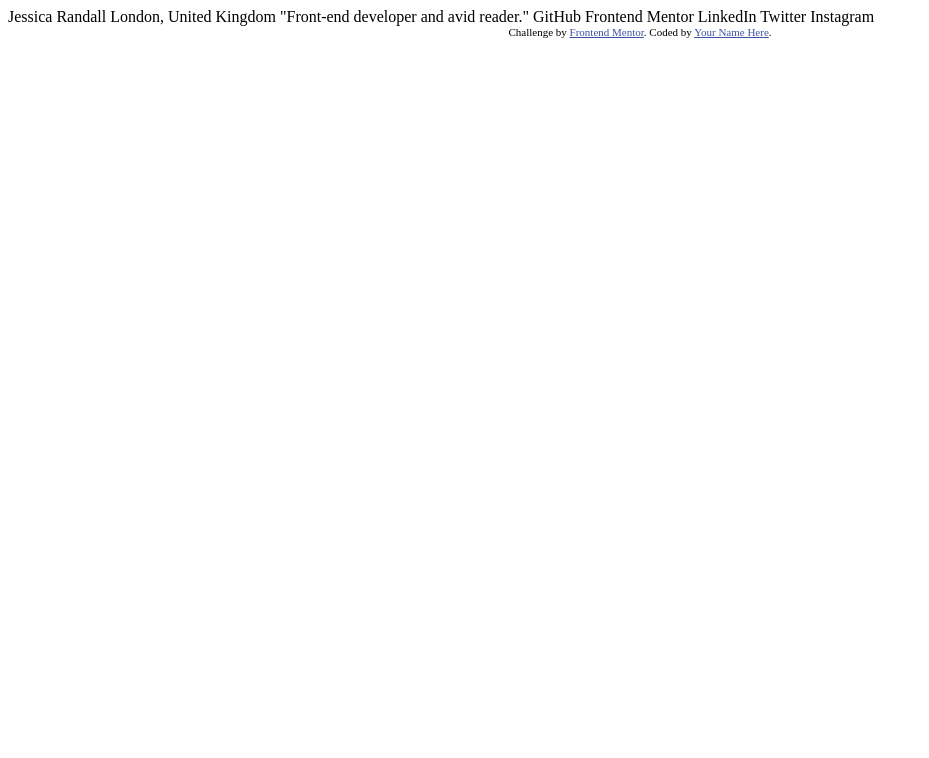
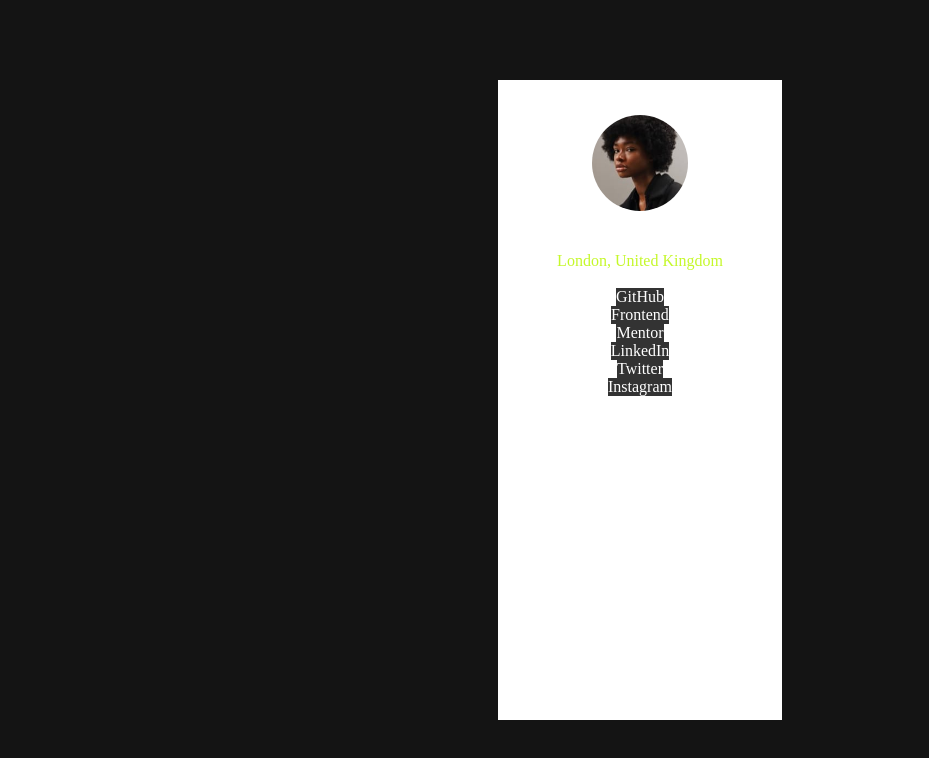
Before and after one commit to David-Milton-1010/social-links-profile-main, a plain HTML site: page index.html in a window 1280 px wide. Shown: the whole page, without its empty margins (0-929 px from the left). Drawn offline with Linux system fonts and the light colour scheme.

Commit message:
html setup and basic styles

```diff
--- a/index.html
+++ b/index.html
@@ -1,34 +1,40 @@
 <!DOCTYPE html>
 <html lang="en">
   <head>
-  <meta charset="UTF-8">
-  <meta name="viewport" content="width=device-width, initial-scale=1.0"> <!-- displays site properly based on user's device -->
-
-  <link rel="icon" type="image/png" sizes="32x32" href="./assets/images/favicon-32x32.png">
+    <meta charset="UTF-8" />
+    <meta name="viewport" content="width=device-width, initial-scale=1.0" />
+    <!-- displays site properly based on user's device -->
+    <link rel="stylesheet" href="style.css" />
+    <link rel="stylesheet" href="queries.css">
+    <link
+      rel="icon"
+      type="image/png"
+      sizes="32x32"
+      href="./assets/images/favicon-32x32.png"
+    />
 
     <title>Frontend Mentor | Social links profile</title>
 
     <!-- Feel free to remove these styles or customise in your own stylesheet 👍 -->
-  <style>
-    .attribution { font-size: 11px; text-align: center; }
-    .attribution a { color: hsl(228, 45%, 44%); }
-  </style>
   </head>
   <body>
-
-  Jessica Randall
-  London, United Kingdom
-  "Front-end developer and avid reader."
-
-  GitHub
-  Frontend Mentor
-  LinkedIn
-  Twitter
-  Instagram
-
-  <div class="attribution">
-    Challenge by <a href="https://www.frontendmentor.io?ref=challenge" target="_blank">Frontend Mentor</a>.
-    Coded by <a href="#">Your Name Here</a>.
+    <div class="container">
+      <div class="profile-pic">
+        <img src="./assets/images/avatar-jessica.jpeg" alt="Jessica profile pic" srcset="">
+      </div>
+      <div class="profile-info">
+        <h1>Jessica Randall</h1>
+        <p>London, United Kingdom</p>
+      </div>
+      <div class="profile-bio">"Front-end developer and avid reader."</div>
+      <div class="social-links">
+        <a href="#">GitHub</a>
+        <a href="#">Frontend</a>
+        <a href="#">Mentor</a>
+        <a href="#">LinkedIn</a>
+        <a href="#">Twitter</a>
+        <a href="#">Instagram</a>
+      </div>
     </div>
   </body>
 </html>
--- /dev/null
+++ b/queries.css
@@ -0,0 +1,6 @@
+@media screen and (min-width: 374px){
+    .container{
+        background-color: white;
+    }
+
+}
--- /dev/null
+++ b/style.css
@@ -0,0 +1,52 @@
+*, *::after, *::before{
+    margin: 0;
+    padding: 0;
+    box-sizing: border-box;
+}
+
+body{
+    background-color: hsl(0, 0%, 8%);
+    height: 100svh;
+    width: 100%;
+    display: flex;
+    justify-content: center;
+    align-items: center;
+}
+
+.container{
+    display: flex;
+    flex-direction: column;
+    align-items: center;
+    color: white;
+    background-color: hsl(0, 0%, 12%);
+    height: 80%;
+    padding: 2.2rem 1.1rem;
+}
+
+.profile-pic img{
+    height: 6rem;
+    width: 6rem;
+    border-radius: 50%;
+}
+
+.profile-info{
+    display: flex;
+    flex-direction: column;
+    align-items: center;
+}
+
+.profile-info p{
+    color: hsl(75, 94%, 57%);
+}
+
+.social-links{
+    display: flex;
+    flex-direction: column;
+    align-items: center;
+}
+
+.social-links a{
+    color: hsl(0, 0%, 100%);
+    text-decoration: none;
+    background-color: hsl(0, 0%, 20%);
+}
```
Lines whose indentation alone changed are shown as unchanged.
